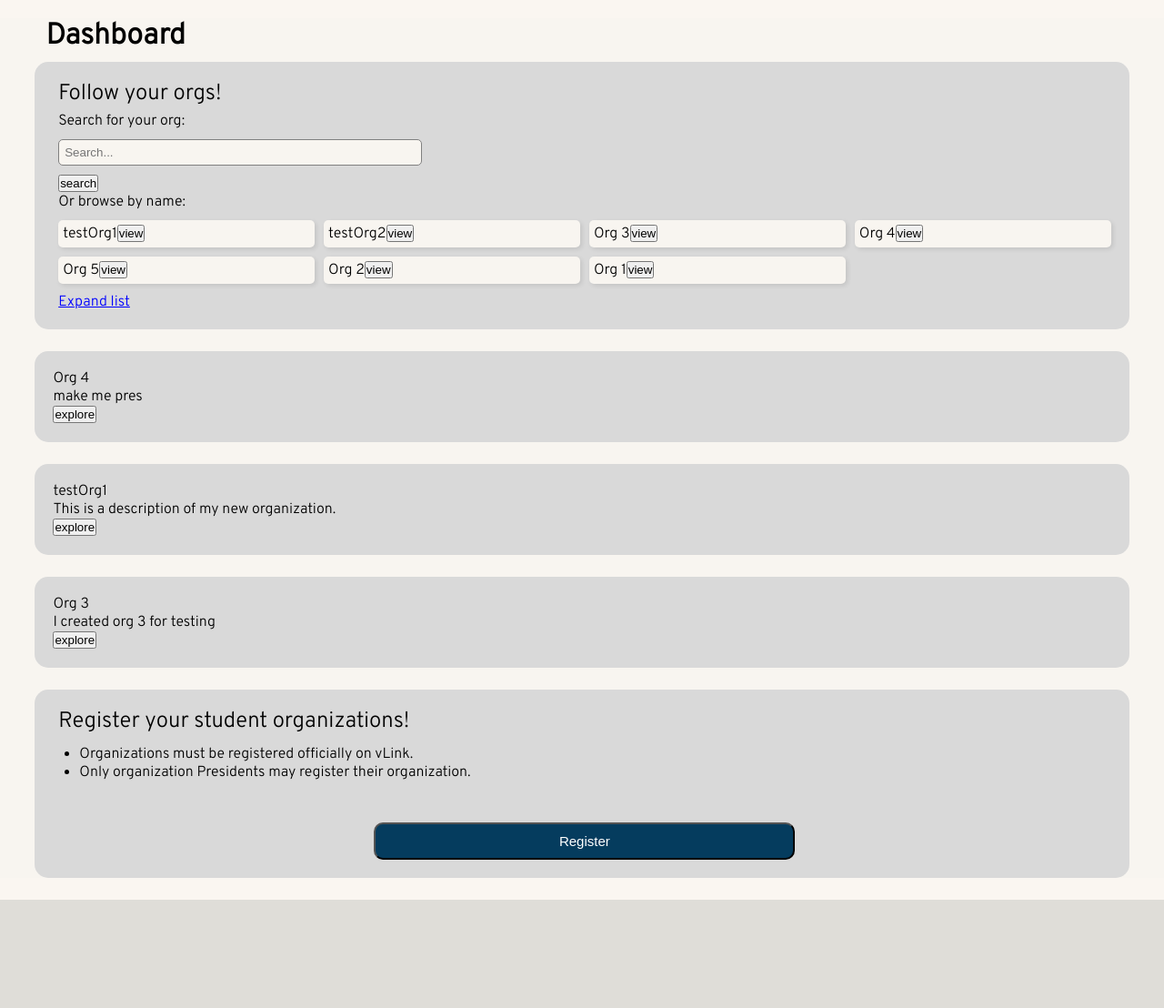
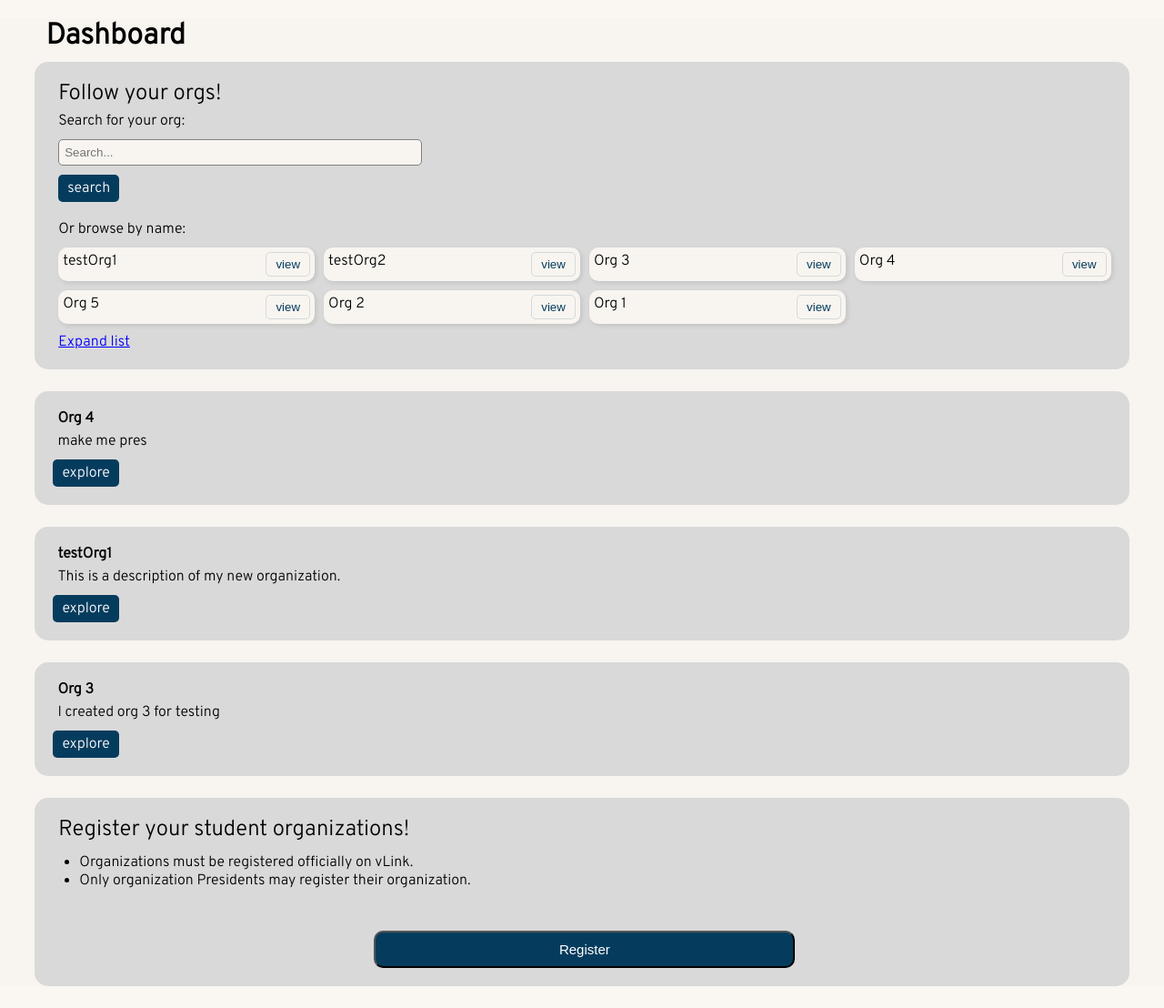
Before and after one commit to JesusLpz04/Senior-Project, a Django app: page /dashboard/ in a window 1280 px wide. Shown: the part 140-1248 px from the top of the page at 91% size. Before the commit the page ends 1129 px from the top, so only its background shows below. Run offline with Django 5.2, Linux system fonts and the light colour scheme; a user stored in the database is signed in; data comes from the database, SQL or seed files in the repository; both versions use the stored data as it was after the commit; some libraries are stand-ins or nearby versions.

Commit message:
fix btn ui

```diff
--- a/FundFlow/static/dashboard.css
+++ b/FundFlow/static/dashboard.css
@@ -47,9 +47,11 @@ main {
     margin-top: 10px;
 }
 .org-item {
+    display: flex;
+    justify-content: space-between;
     background-color: #F8F5F0;
     padding: 5px;
-    border-radius: 5px;
+    border-radius: 10px;
     box-shadow: 2px 2px 5px rgba(0,0,0,0.1);
 }
 
@@ -107,3 +109,51 @@ main {
     cursor: pointer;
     text-decoration: underline;
 }
+
+.expand:hover{
+    color: #2a668b;
+}
+
+.explore-btn{
+    font-family: 'Overpass', sans-serif;
+    font-size: medium;
+    padding: 5px 10px 5px 10px;
+    text-decoration: none;
+    border-radius: 5px;
+    background-color: #053C5E;
+    color: white;
+    border: 0px;
+}
+
+.explore-btn:hover{
+    background-color: #2a668b;
+}
+
+.view-btn{
+    display: flex;
+    padding: 5px 10px 5px 10px;
+    text-decoration: none;
+    border-radius: 5px;
+    background-color: #F8F5F0;
+    color: #053C5E;
+    border: 1px solid #d5d9d9;
+}
+
+.view-btn:hover{
+    border-color: #008296;
+    box-shadow: rgba(213, 217, 217, .5) 0 2px 5px 0;
+    outline: 0;
+}
+
+.show-belong-org-name{
+    font-weight: bold;
+    padding-bottom: 5px;
+    padding-left: 5px;
+
+}
+
+.show-belong-org-description{
+    padding-left: 5px;
+    padding-bottom: 10px;
+
+}
--- a/FundFlow/static/expenses.css
+++ b/FundFlow/static/expenses.css
@@ -31,7 +31,7 @@
 }
 
 .create-ticket-btn {
-    border-radius: 12px;
+    border-radius: 5px;
     background-color: #053C5E;
     margin-top: 10px;
     color: white;
@@ -40,6 +40,7 @@
     display: inline-block;
     font-size: 16px;
     width: 15%;
+    border: 0px;
 }
 
 .create-ticket-btn:hover {
--- a/FundFlow/static/fundingRequests.css
+++ b/FundFlow/static/fundingRequests.css
@@ -76,7 +76,7 @@ body{
 
 .requestFunds-btn{
     text-decoration: none;
-    border-radius: 15px;
+    border-radius: 5px;
     background-color:  #053C5E;
     color: white;
     padding: 5px 10px 5px 10px;
@@ -181,7 +181,7 @@ body{
     color: white;
     border: none;
     padding: 8px 16px;
-    border-radius: 4px;
+    border-radius: 5px;
     cursor: pointer;
 }
 
--- a/FundFlow/static/voting.css
+++ b/FundFlow/static/voting.css
@@ -132,7 +132,7 @@ textarea.form-control {
 .createPoll-btn, .vote-btn, .votePoll-btn,
 .results-btn{
     text-decoration: none;
-    border-radius: 15px;
+    border-radius: 5px;
     background-color:  #053C5E;
     color: white;
     padding: 5px 10px 5px 10px;
--- a/FundFlow/templates/dashboard.html
+++ b/FundFlow/templates/dashboard.html
@@ -25,9 +25,9 @@
                         {{ form|crispy }}
                         <input type="hidden" name="dashb" value="search">
                         <input type="text" id="text-label" name="seb" placeholder="Search...">
-                        <button class="explore" name="searchBtn"  >search</button>
+                        <button class="explore explore-btn" name="searchBtn"  >search</button>
                     </form>
-                    <p>Or browse by name:</p>
+                    <p><br>Or browse by name:</p>
                     <div class="org-grid">
 
 
@@ -36,7 +36,7 @@
                             {% csrf_token %}
                             {{ form|crispy }}
                             <input type="hidden" name="dashb" value="viewJoin">
-                            <div class="org-item" btn="org-item" >{{org.name}}<button class="org-btn" name="org_id" value="{{org.id}}">view</button></div>
+                            <div class="org-item" btn="org-item" >{{org.name}}<button class="org-btn view-btn" name="org_id" value="{{org.id}}">view</button></div>
                         </form>
                         <!-- <div class="org-item">Org 2</div>
                         <div class="org-item">Org 3</div>
@@ -67,7 +67,7 @@
                         <div class="show-belong-org-description">
                             {{apt.description}}
                         </div>
-                        <button class="explore" name="apt_id" value="{{apt.id}}" >explore</button>
+                        <button class="explore explore-btn" name="apt_id" value="{{apt.id}}" >explore</button>
                     </div>
             </div>
             </form>
@@ -76,7 +76,7 @@
             {% for apt in pendsOrgs %}
             <div class="info-container">
                     <div class="apart-of">
-                        <div class="show-belong-org-name">{{apt.name}}</div>
+                        <div class="show-belong-org-name ">{{apt.name}}</div>
                         <div class="show-belong-org-description">
                             {{apt.description}}
                         </div>
```
Also changed, not shown: db.sqlite3.
